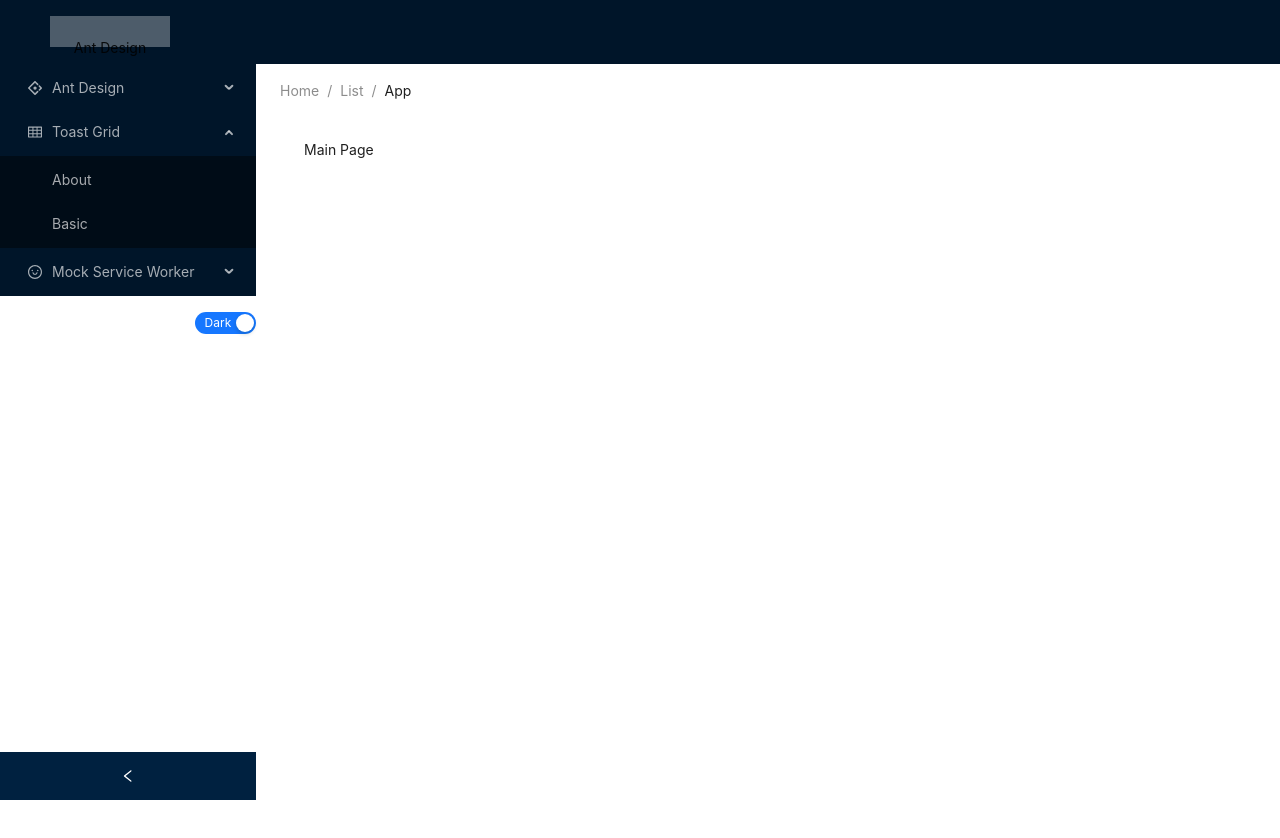
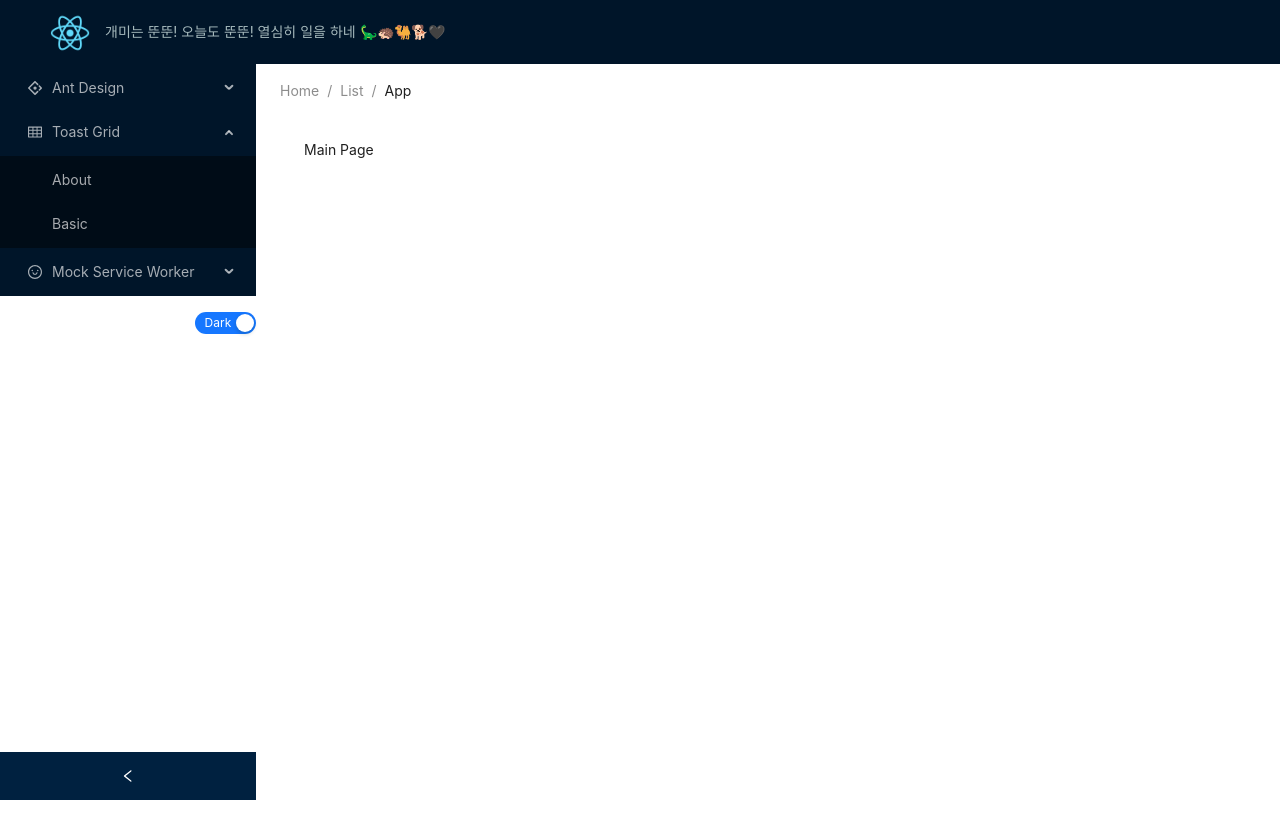
Before and after one commit to darkbright/clean-admin, a React (Create React App) app: page /main in a window 1280 px wide. Shown: the top 838 px of the page. Built offline with nearby package versions, Linux system fonts and the light colour scheme.

Commit message:
Add Logo

```diff
--- a/src/layouts/BaseHeader.tsx
+++ b/src/layouts/BaseHeader.tsx
@@ -1,16 +1,15 @@
-import React from 'react';
+import React from "react";
+import Logo from "../assets/logos/Logo";
 
 const BaseHeader: React.FC = () => {
   return (
     <>
-      <div className="logo"><span>Ant Design</span> </div>
-      {/* <Logo /> */}
-      {/* <Menu theme="light" defaultSelectedKeys={['2']} items={Items1} /> */}
-      {/* <span color="white">Ant Design</span>
-      <Title color="white">Ant Design2</Title> */}
-
+      <Logo />
+      <span style={{ marginLeft: "15px", color: "#a5b9bc" }}>
+        개미는 뚠뚠! 오늘도 뚠뚠! 열심히 일을 하네 🦕🦔🐫🐕🖤
+      </span>
     </>
   );
-}
+};
 
 export default BaseHeader;
```
